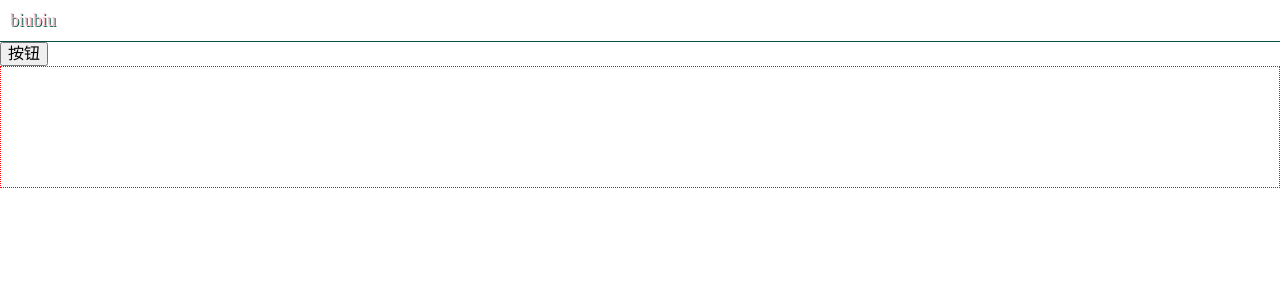
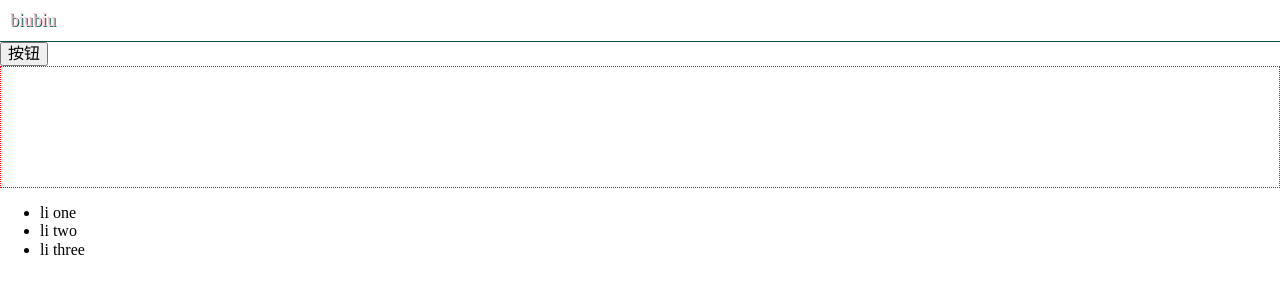
Before and after one commit to MangiDu/biubiu, a Vue app: page /#/ in a window 1280 px wide. Shown: the top 300 px of the page. Built offline with nearby package versions, Linux system fonts and the light colour scheme.

Commit message:
递归node

```diff
--- /dev/null
+++ b/src/components/module/mNodeItem.vue
@@ -0,0 +1,38 @@
+<template>
+    <m-node :tag-name="tagName" :option="option">
+        <m-node-item v-for="(item, index) in children" :key="index" :root="item"></m-node-item>
+    </m-node>
+</template>
+
+<script>
+/**
+ * root:
+ *  tagName
+ *  option
+ *  children
+ */
+import node from './node'
+export default {
+    name: 'MNodeItem',
+    components: {
+        mNode: node
+    },
+    props: {
+        root: {
+            type: Object,
+            required: true
+        }
+    },
+    computed: {
+        tagName() {
+            return this.root.tagName
+        },
+        option() {
+            return this.root.option || {}
+        },
+        children() {
+            return this.root.children || []
+        }
+    }
+}
+</script>
--- a/src/components/module/node.js
+++ b/src/components/module/node.js
@@ -1,19 +1,38 @@
 export default {
     name: 'mNode',
-    props: ['tagName', 'option'],
+    props: {
+        tagName: {
+            type: String,
+            default: 'div'
+        },
+        option: {
+            type: Object,
+            default() {
+                return {}
+            }
+        }
+    },
     render(createElement) {
+        const option = this.option
+        let directives = []
+        if (option.isDraggable) {
+            directives.push({
+                name: 'draggable',
+                value: option.draggableOption || {}
+            })
+        }
+        if (option.isDroppable) {
+            directives.push({
+                name: 'droppable',
+                value: option.droppableOption || {}
+            })
+        }
         return createElement(this.tagName, {
-            ref: 'container',
-            directives: [{
-                name: 'drop-bag'
-            }]
-        }, [
-            createElement('span', {
-                domProps: {
-                    innerHTML: this.option.content || 'default'
-                }
-            }),
-            this.$slots.default
-        ])
+            directives,
+            'class': option.class || {},
+            style: option.style || {},
+            attrs: option.attrs || {},
+            domProps: option.domProps || {}
+        }, this.$slots.default)
     }
 }
--- a/src/main.js
+++ b/src/main.js
@@ -12,6 +12,7 @@ import resize from '@/directives/resize'
 import dragNdrop from '@/directives/dragNdrop'
 
 import initComponents from '@/components/module/init'
+import node from '@/components/module/node'
 
 initComponents()
 
@@ -19,6 +20,8 @@ Vue.directive('drop-bag', dropBag)
 Vue.directive('resize', resize)
 Vue.directive('draggable', dragNdrop.draggable)
 Vue.directive('droppable', dragNdrop.droppable)
+
+Vue.component('m-node', node)
 
 Vue.config.productionTip = false
 
--- a/src/views/editor.vue
+++ b/src/views/editor.vue
@@ -3,6 +3,8 @@
         <navbar></navbar>
         <button v-draggable="{onStart: onDragStart}">按钮</button>
         <div v-droppable="{onEnter: onDragEnter, onLeave: onDragLeave, onDrop: onDrop}" style="padding: 10px; border: 1px dotted red; height: 100px;"></div>
+
+        <m-node-item :root="tree"></m-node-item>
     </div>
 </template>
 
@@ -12,13 +14,46 @@ import ModuleList from '@/components/moduleList'
 import Preview from '@/components/preview'
 import { mapGetters } from 'vuex'
 // import eventBus from '@/eventBus'
+import mNodeItem from '@/components/module/mNodeItem'
 
 export default {
     name: 'Editor',
     components: {
         Navbar,
         ModuleList,
-        Preview
+        Preview,
+        mNodeItem
+    },
+    data() {
+        return {
+            tree: {
+                tagName: 'ul',
+                children: [{
+                    tagName: 'li',
+                    option: {
+                        domProps: {
+                            innerHTML: 'li one'
+                        }
+                    }
+                },
+                {
+                    tagName: 'li',
+                    option: {
+                        domProps: {
+                            innerHTML: 'li two'
+                        }
+                    }
+                },
+                {
+                    tagName: 'li',
+                    option: {
+                        domProps: {
+                            innerHTML: 'li three'
+                        }
+                    }
+                }]
+            }
+        }
     },
     computed: {
         ...mapGetters(['drake'])
```
